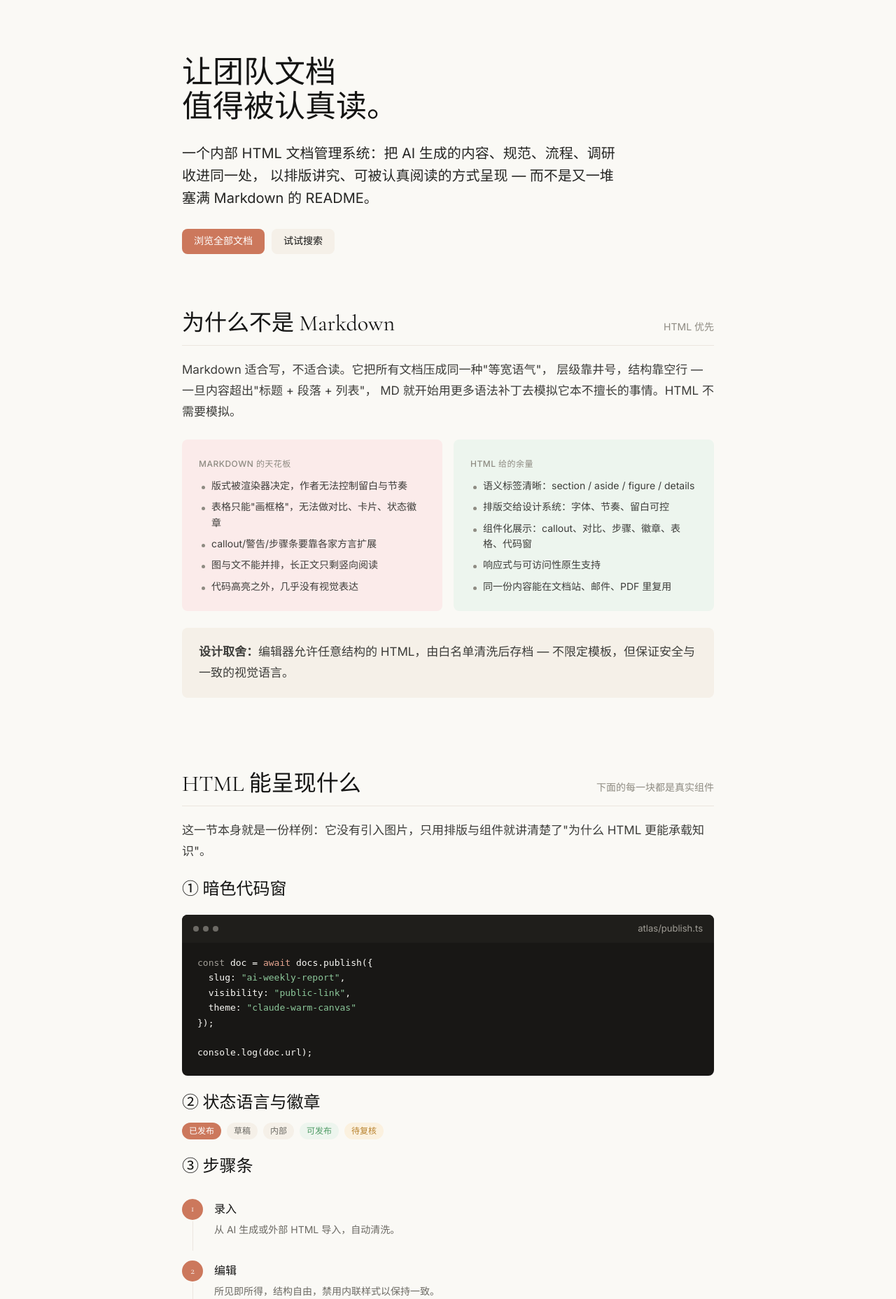
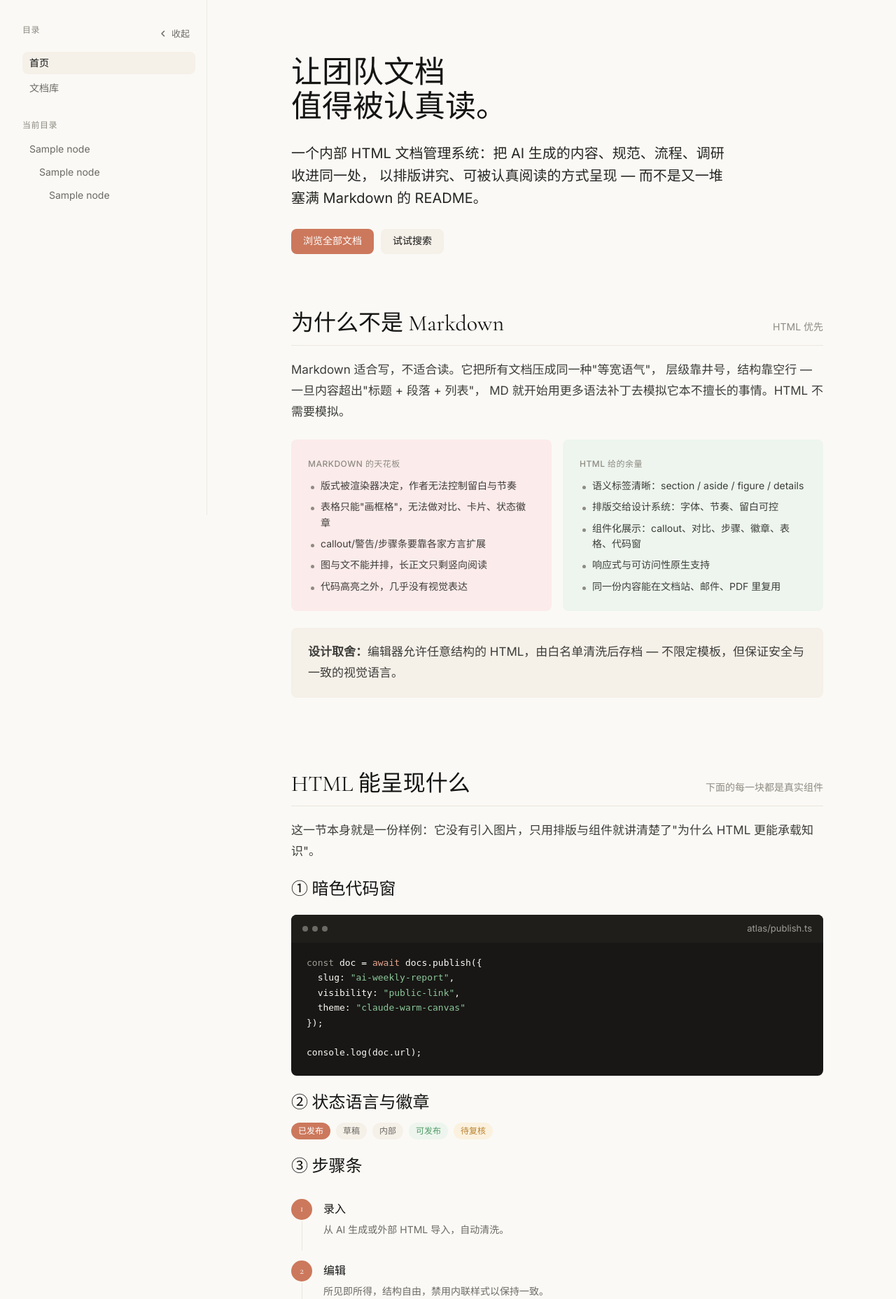
Before and after one commit to Maybe404/wiki, a Django app: template templates/landing.html in a window 1280 px wide. Shown: the part 64-1920 px from the top of the page at 70% size. Run offline with Django 5.2, Linux system fonts and the light colour scheme; the template is opened without the code that fills it: most values are stand-ins (such as "Sample title", 1, 10 or a date in 2020).

Commit message:
feat: 更新首页和文档目录，添加完整公开目录和导航功能

```diff
--- a/templates/landing.html
+++ b/templates/landing.html
@@ -1,5 +1,5 @@
 {% extends "base_public.html" %}
-{% load static %}
+{% load static doc_tree %}
 
 {% block title %}Atlas — 让团队文档值得被认真读{% endblock %}
 
@@ -12,7 +12,34 @@
 {% endblock %}
 
 {% block body %}
-<div class="pub-landing">
+<div class="pub-shell" data-public-shell>
+
+  <aside class="pub-sidebar" aria-label="文档目录">
+    <div class="pub-side-head">
+      <p class="pub-side-label">目录</p>
+      <button type="button" class="pub-sidebar-toggle" data-sidebar-toggle aria-label="收起目录" aria-expanded="true">
+        <svg width="14" height="14" viewBox="0 0 14 14" fill="none" stroke="currentColor"
+             stroke-width="1.5" stroke-linecap="round" stroke-linejoin="round" aria-hidden="true">
+          <path d="M8.5 3.5L5 7l3.5 3.5"/>
+        </svg>
+        <span>收起</span>
+      </button>
+    </div>
+    <nav class="pub-side-section" aria-label="主要入口">
+      <a class="pub-side-link is-active" href="{% url 'home' %}">首页</a>
+      <a class="pub-side-link" href="{% url 'docs_index' %}">文档库</a>
+    </nav>
+    {% if public_workspaces %}
+      <p class="pub-side-label pub-side-label--sub">空间</p>
+      {% render_public_workspace_nav public_workspaces current_public_workspace %}
+    {% endif %}
+    <p class="pub-side-label pub-side-label--sub">当前目录</p>
+    {% if tree_data %}
+      {% render_public_tree tree_data "" %}
+    {% else %}
+      <p class="pub-side-empty">还没有已发布的文档。</p>
+    {% endif %}
+  </aside>
 
   <main class="pub-main">
     <article class="pub-article pub-article--landing">
```
Also changed, not shown: apps/core/views.py (+13 -2 lines).
